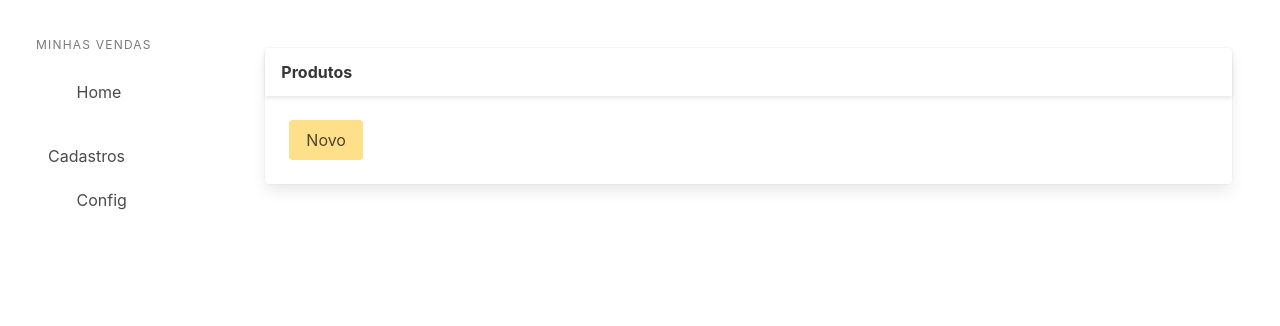
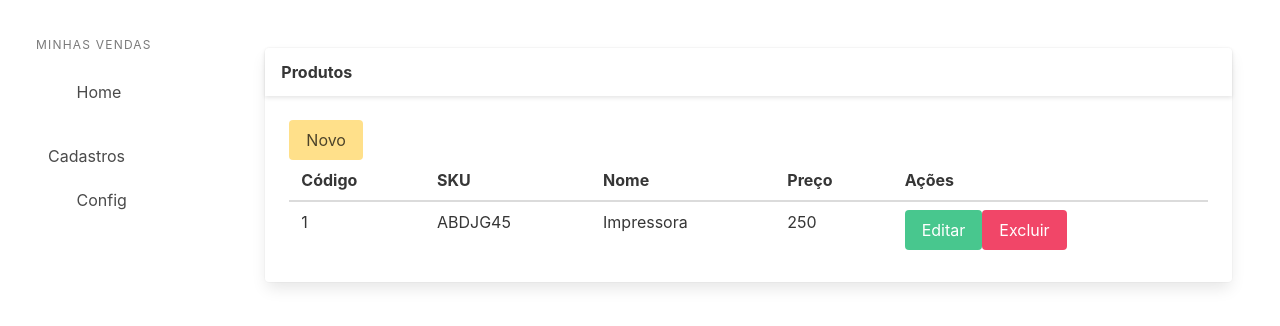
Before and after one commit to thiagobrsouza/projeto-next-fullstack, a Next.js app in the folder vendas-app/: page /consultas/produtos in a window 1280 px wide. Shown: the top 326 px of the page. Built offline with nearby package versions, Linux system fonts and the light colour scheme.

Commit message:
Criando o componente de tabela

```diff
--- a/vendas-app/src/components/produtos/listagem/index.tsx
+++ b/vendas-app/src/components/produtos/listagem/index.tsx
@@ -1,13 +1,20 @@
+import { Produto } from "app/models/produtos"
 import { Layout } from "components"
 import Link from 'next/link'
+import { TabelaProdutos } from "./tabela"
 
 export const ListagemProdutos: React.FC = () => {
+
+  const produtos: Produto[] = [{
+    id: "1", sku: 'ABDJG45', nome: "Impressora", preco: 250.00
+  }]
   return (
     <Layout titulo="Produtos">
       <Link href="/cadastros/produtos">
         <button className="button is-warning">Novo</button>
       </Link>
       <br />
+      <TabelaProdutos produtos={produtos}/>
     </Layout>
   )
 }
--- /dev/null
+++ b/vendas-app/src/components/produtos/listagem/tabela/index.tsx
@@ -0,0 +1,47 @@
+import { Produto } from "app/models/produtos"
+
+interface TabelaProdutosProps {
+  produtos: Array<Produto>;
+}
+
+export const TabelaProdutos: React.FC<TabelaProdutosProps> = ({produtos}) => {
+  return (
+    <table className="table is-hoverable">
+      <thead>
+        <tr>
+          <th>Código</th>
+          <th>SKU</th>
+          <th>Nome</th>
+          <th>Preço</th>
+          <th>Ações</th>
+        </tr>
+      </thead>
+      <tbody>
+        {
+          produtos.map( produto => <ProdutoRow key={produto.id} produto={produto} />)
+        }
+      </tbody>
+    </table>
+  )
+}
+
+interface ProdutoRowProps {
+
+}
+
+const ProdutoRow: React.FC<ProdutoRowProps> = ({
+  produto
+}) => {
+  return (
+    <tr>
+      <td>{produto.id}</td>
+      <td>{produto.sku}</td>
+      <td>{produto.nome}</td>
+      <td>{produto.preco}</td>
+      <td>
+        <button className="button is-success">Editar</button>
+        <button className="button is-danger">Excluir</button>
+      </td>
+    </tr>
+  )
+}
```
